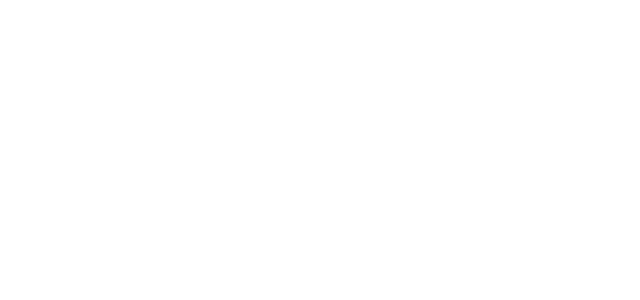
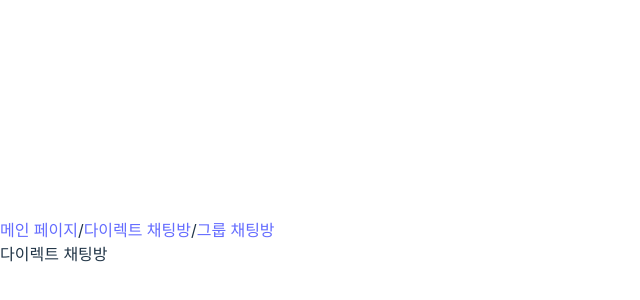
Before and after one commit to jeongsangtae/float-chat, a React (Vite) app in the folder frontend/: page /me/userId in a window 1280 px wide. Shown: the part 158-458 px from the top of the page, without its empty margins (0-640 px from the left). Built offline with nearby package versions, Linux system fonts and the light colour scheme.

Commit message:
Float Chat - Link component, page movement, router static test

```diff
--- /dev/null
+++ b/frontend/src/components/DirectChats/DirectChats.tsx
@@ -0,0 +1,9 @@
+const DirectChats = () => {
+  return (
+    <>
+      <div>다이렉트 채팅방</div>
+    </>
+  );
+};
+
+export default DirectChats;
--- /dev/null
+++ b/frontend/src/components/GroupChats/GroupChats.tsx
@@ -0,0 +1,9 @@
+const GroupChats = () => {
+  return (
+    <>
+      <div>그룹 채팅방</div>
+    </>
+  );
+};
+
+export default GroupChats;
--- /dev/null
+++ b/frontend/src/components/Layout/MainHeader.tsx
@@ -0,0 +1,13 @@
+import { Link } from "react-router-dom";
+
+const MainHeader = () => {
+  return (
+    <>
+      <Link to={"/me"}>메인 페이지</Link>/
+      <Link to={"userId"}>다이렉트 채팅방</Link>/
+      <Link to={"/roomId"}>그룹 채팅방</Link>
+    </>
+  );
+};
+
+export default MainHeader;
--- /dev/null
+++ b/frontend/src/components/Main/Main.tsx
@@ -0,0 +1,9 @@
+const Main = () => {
+  return (
+    <>
+      <div>메인 페이지</div>
+    </>
+  );
+};
+
+export default Main;
--- a/frontend/src/pages/DirectChatPage.tsx
+++ b/frontend/src/pages/DirectChatPage.tsx
@@ -1,5 +1,11 @@
+import DirectChats from "../components/DirectChats/DirectChats";
+
 const DirectChatPage = () => {
-  return <></>;
+  return (
+    <>
+      <DirectChats />
+    </>
+  );
 };
 
 export default DirectChatPage;
--- a/frontend/src/pages/GroupChatPage.tsx
+++ b/frontend/src/pages/GroupChatPage.tsx
@@ -1,5 +1,11 @@
+import GroupChats from "../components/GroupChats/GroupChats";
+
 const GroupChatPage = () => {
-  return <></>;
+  return (
+    <>
+      <GroupChats />
+    </>
+  );
 };
 
 export default GroupChatPage;
--- a/frontend/src/pages/MainPage.tsx
+++ b/frontend/src/pages/MainPage.tsx
@@ -1,5 +1,11 @@
+import Main from "../components/Main/Main";
+
 const MainPage = () => {
-  return <></>;
+  return (
+    <>
+      <Main />
+    </>
+  );
 };
 
 export default MainPage;
--- a/frontend/src/pages/RootLayout.tsx
+++ b/frontend/src/pages/RootLayout.tsx
@@ -1,10 +1,10 @@
 import { Outlet } from "react-router-dom";
-// import MainHeader from "../components/Layout/MainHeader";
+import MainHeader from "../components/Layout/MainHeader";
 
 const RootLayout = () => {
   return (
     <>
-      {/* <MainHeader /> */}
+      <MainHeader />
       <Outlet />
     </>
   );
--- a/frontend/src/router.tsx
+++ b/frontend/src/router.tsx
@@ -14,10 +14,12 @@ const router = createBrowserRouter([
     element: <RootLayout />,
     children: [
       { index: true, element: <MainPage /> }, //기본 경로에서 MainPage 표시
-      { path: ":userId", element: <DirectChatPage /> }, // 1:1 채팅 페이지
+      // { path: ":userId", element: <DirectChatPage /> }, // 1:1 채팅 페이지
+      { path: "userId", element: <DirectChatPage /> },
     ],
   },
-  { path: "/:roomId", element: <GroupChatPage /> }, // 그룹 채팅 페이지
+  // { path: "/:roomId", element: <GroupChatPage /> }, // 그룹 채팅 페이지
+  { path: "roomId", element: <GroupChatPage /> },
 ]);
 
 export default router;
```
